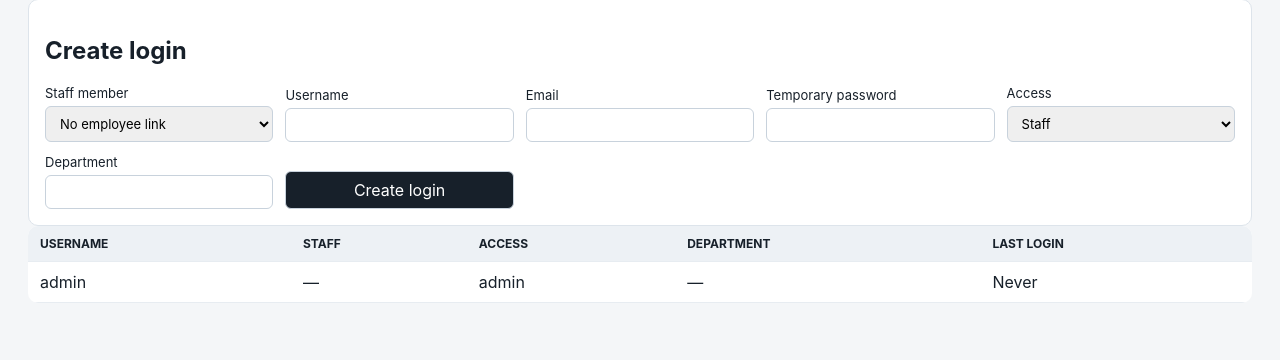
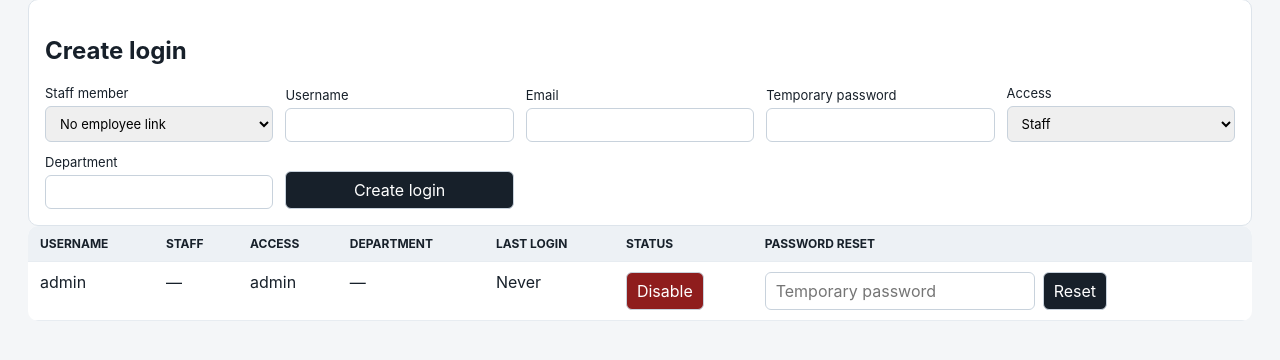
Before and after one commit to ahmedmanubariya/Training-Matrix, a Flask app: page /users in a window 1280 px wide. Shown: the part 141-501 px from the top of the page. Run offline with Flask 3, Linux system fonts and the light colour scheme; the visitor is signed in with stand-in values (Sample User, id 1); data comes from the database, SQL or seed files in the repository; data that the repository does not hold is empty.

Commit message:
feat: add login disable and password reset controls

```diff
--- a/traininghub/templates/users.html
+++ b/traininghub/templates/users.html
@@ -13,7 +13,13 @@
     <button>Create login</button>
   </form>
 </div>
-<table><thead><tr><th>Username</th><th>Staff</th><th>Access</th><th>Department</th><th>Last login</th></tr></thead><tbody>
-{% for u in users %}<tr><td>{{ u.username }}</td><td>{{ u.employee_name or '—' }}</td><td>{{ u.access_role }}</td><td>{{ u.department or u.employee_department or '—' }}</td><td>{{ u.last_login_at or 'Never' }}</td></tr>{% endfor %}
+<table><thead><tr><th>Username</th><th>Staff</th><th>Access</th><th>Department</th><th>Last login</th><th>Status</th><th>Password reset</th></tr></thead><tbody>
+{% for u in users %}
+<tr>
+  <td>{{ u.username }}</td><td>{{ u.employee_name or '—' }}</td><td>{{ u.access_role }}</td><td>{{ u.department or u.employee_department or '—' }}</td><td>{{ u.last_login_at or 'Never' }}</td>
+  <td><form method="post" action="{{ url_for('account_admin.toggle_user', user_id=u.id) }}"><button class="{% if u.active %}danger{% endif %}">{{ 'Disable' if u.active else 'Enable' }}</button></form></td>
+  <td><form class="inline" method="post" action="{{ url_for('account_admin.reset_password', user_id=u.id) }}"><input type="password" name="temp_password" minlength="12" placeholder="Temporary password" required><button>Reset</button></form></td>
+</tr>
+{% endfor %}
 </tbody></table>
 {% endblock %}
```
